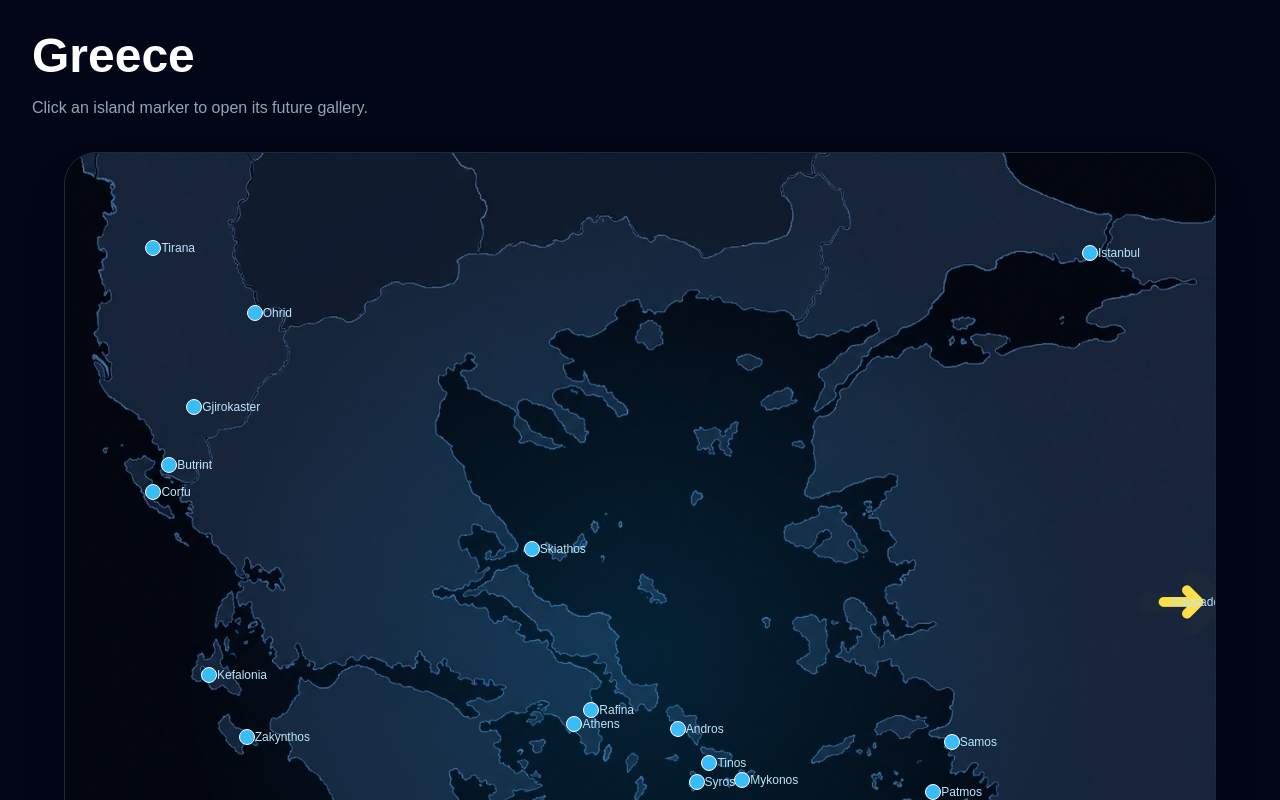
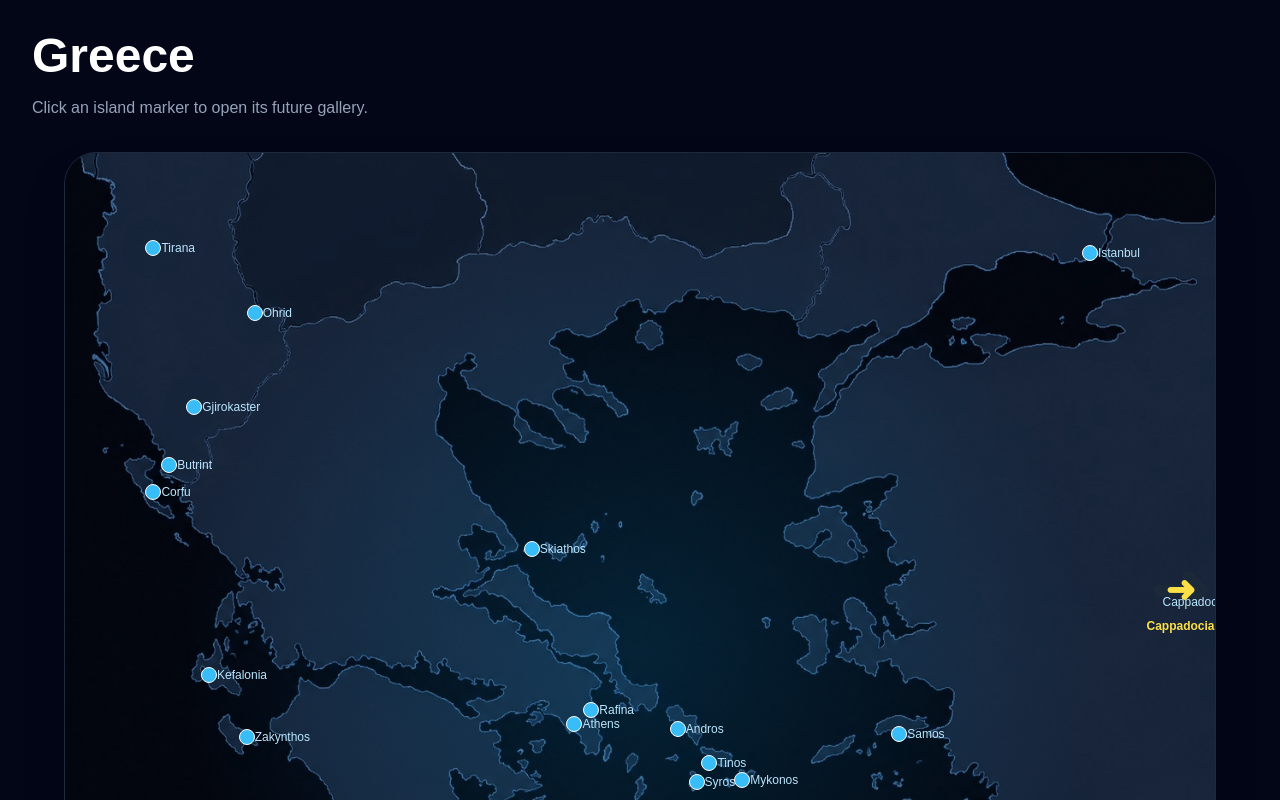
Before and after one commit to PeterMExley/Travel-Map, a Next.js app: page /countries/greece in a window 1280 px wide. Shown: the top 800 px of the page. Built offline with nearby package versions, Linux system fonts and the light colour scheme.

Commit message:
Update page.jsx

```diff
--- a/app/countries/greece/page.jsx
+++ b/app/countries/greece/page.jsx
@@ -44,9 +44,8 @@ const AEGEAN_MARKERS = [
 
   { name: "Crete", x: 58.89, y: 91.2, route: "/countries/greece/crete" },
 
-  { name: "Samos", x: 77.1, y: 59.0, route: "/countries/greece/samos" },
-  { name: "Patmos", x: 75.5, y: 64.0, route: "/countries/greece/patmos" },
-
+  { name: "Samos", x: 72.54, y: 58.2, route: "/countries/greece/samos" },
+  { name: "Patmos", x: 70.47, y: 82.5, route: "/countries/greece/patmos" },
   { name: "Kos", x: 77.63, y: 68.9, route: "/countries/greece/kos" },
   { name: "Pserimos", x: 79.53, y: 67.8, route: "/countries/greece/pserimos" },
   { name: "Kalymnos", x: 77.4, y: 66.2, route: "/countries/greece/kalymnos" },
@@ -96,13 +95,17 @@ export default function GreecePage() {
             style={{ left: `${island.x}%`, top: `${island.y}%` }}
           >
             {island.arrow ? (
-              <span className="relative flex items-center justify-center">
-                <span className="absolute text-yellow-300 text-6xl font-bold animate-ping">
+              <span className="relative flex flex-col items-center">
+                <span className="absolute text-yellow-300 text-4xl font-bold animate-ping">
                   ➜
                 </span>
 
-                <span className="relative text-yellow-300 text-6xl font-bold">
+                <span className="relative text-yellow-300 text-4xl font-bold">
                   ➜
+                </span>
+
+                <span className="mt-2 text-xs font-semibold text-yellow-300 whitespace-nowrap">
+                  Cappadocia
                 </span>
               </span>
             ) : (
```
